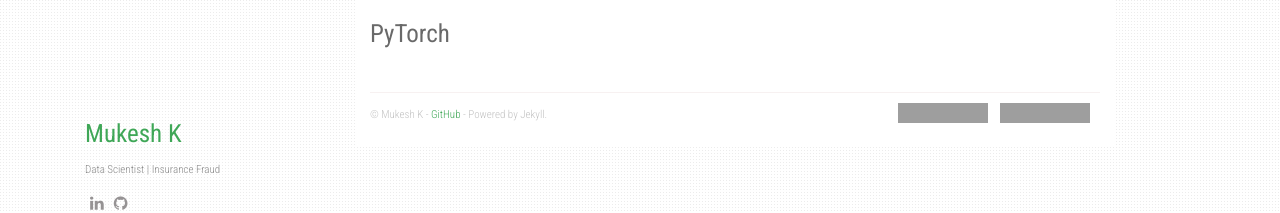
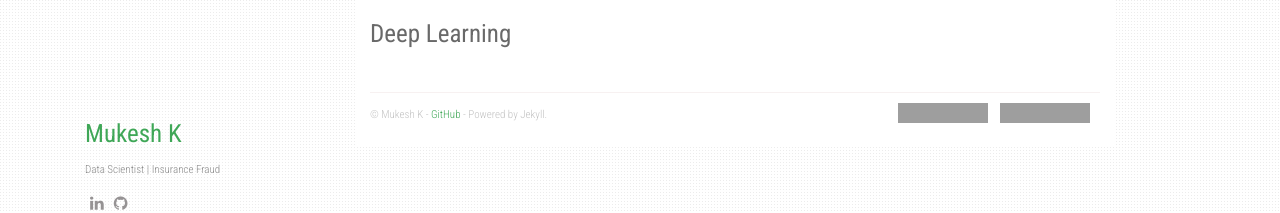
Before and after one commit to muksmuks/deeplearning, a Jekyll site: the page built from docs/index.html, in a window 1280 px wide. Shown: the top 213 px of the page. Built offline with Jekyll 4.4.1, drawn with Linux system fonts in a browser that asks for light colours; nearby versions of some CDN libraries; grey boxes are pictures that could not be loaded.

Commit message:
Update _config.yml

```diff
--- a/docs/_config.yml
+++ b/docs/_config.yml
@@ -1,4 +1,4 @@
-title: PyTorch
+title: Deep Learning
 description: Data Science | AI | Insurance
 author: Mukesh K
 github: https://github.com/muksmuks
```
